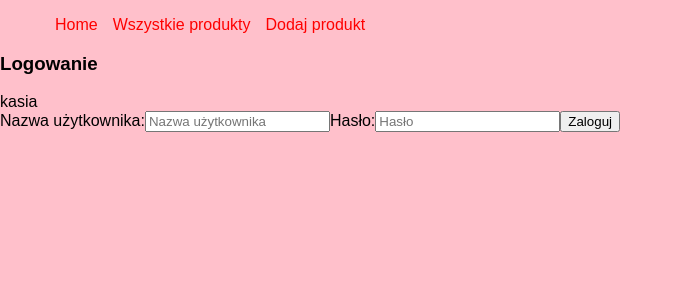
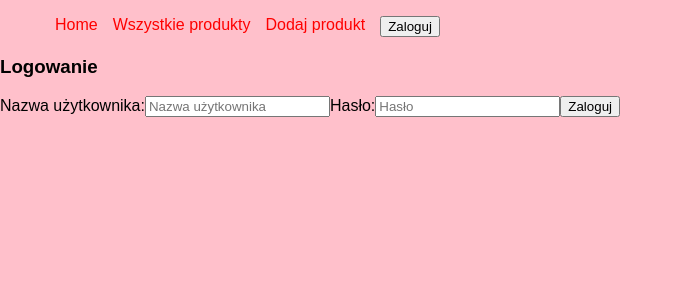
Before and after one commit to kasiaosinska/unitra, a React (Create React App) app: page /login in a window 1280 px wide. Shown: the top 300 px of the page, without its empty margins (0-682 px from the left). Built offline with nearby package versions, Linux system fonts and the light colour scheme.

Commit message:
add login/logout button

```diff
--- a/src/App.js
+++ b/src/App.js
@@ -1,6 +1,7 @@
 import React, { Component } from 'react';
 import './App.css';
 import { BrowserRouter, Route, Redirect } from 'react-router-dom';
+import { inject, observer } from 'mobx-react';
 
 import AddItem from './components/AddItem';
 import AllProducts from './components/AllProducts';
@@ -8,13 +9,11 @@ import Login from './components/Login';
 import Main from './components/Main';
 import Menu from './containers/Menu';
 
-const authorization = {
-    isAuthorized: false,
-};
-
+const App = observer(class App extends Component {
+    render() {
         const PrivateRoute = ({ component: Component, ...rest }) => (
             <Route {...rest} render={(props) => (
-        authorization.isAuthorized === true
+                this.props.store.isLogged
                     ? <Component {...props} />
                     : <Redirect to={{
                         pathname: '/login',
@@ -23,9 +22,6 @@ const PrivateRoute = ({ component: Component, ...rest }) => (
             )} />
         );
 
-class App extends Component {
-    render() {
-        // console.log('app', this.props.store.login);
         return (
             <BrowserRouter>
                 <div>
@@ -38,6 +34,6 @@ class App extends Component {
             </BrowserRouter>
         );
     }
-};
+});
 
-export default App;
+export default inject('store')(App);
--- a/src/components/Login/index.js
+++ b/src/components/Login/index.js
@@ -11,36 +11,37 @@ const Login = observer(class Login extends Component {
         }
     }
 
-    onChange = e => {
-        e.preventDefault();
+    handleChange = (e) => {
         this.setState({
-            username: this.state.username,
-            password: this.state.password,
-        })
+            [e.target.name]: e.target.value
+        });
     };
 
-    onSubmit = e => {
+    handleSubmit = (e) => {
         e.preventDefault();
-        this.props.onLogin(
-            this.state.username,
-            this.state.password
-        )
+        if ( String(this.state.username) === this.props.store.username && String(this.state.password) === this.props.store.password) {
+            this.props.store.isLogged = true;
+            this.props.history.push('/additems');
+        }
+        else {
+            this.props.store.isLogged = false;
+        }
+
     };
 
     render() {
-        console.log('login', this.props.store.login);
+        const { username, password } = this.state;
         return (
             <div>
               <h3>Logowanie</h3>
-                <div>{this.props.store.username}</div>
-                <form className="login" onSubmit={this.onSubmit}>
+                <form className="login" onSubmit={this.handleSubmit}>
                     <label>
                         Nazwa użytkownika:
-                        <input value={this.state.username} onChange={this.onChange} placeholder="Nazwa użytkownika" />
+                        <input name="username" type="text" value={username} onChange={this.handleChange} placeholder="Nazwa użytkownika" />
                     </label>
                     <label>
                         Hasło:
-                        <input value={this.state.password} onChange={this.onChange} placeholder="Hasło" />
+                        <input name="password" type="text" value={password} onChange={this.handleChange} placeholder="Hasło" />
                     </label>
                     <button>Zaloguj</button>
                 </form>
--- a/src/containers/Menu/index.js
+++ b/src/containers/Menu/index.js
@@ -1,8 +1,17 @@
-import React from 'react';
-import { NavLink } from 'react-router-dom';
+import React, { Component } from 'react';
+import { NavLink, withRouter } from 'react-router-dom';
 import './style.css';
+import { observer, inject } from 'mobx-react';
 
-const Menu = () => {
+const Menu = observer(class Menu extends Component {
+
+    handleLoggedOut = (e) => {
+        e.preventDefault();
+        this.props.store.isLogged = false;
+        this.props.history.push('/');
+    };
+
+    render() {
         return (
             <div>
                 <ul className="nav">
@@ -15,9 +24,24 @@ const Menu = () => {
                     <li>
                         <NavLink activeClassName='active' to="/additems">Dodaj produkt</NavLink>
                     </li>
+                    <li>
+                        {this.props.store.isLogged ?
+                            <NavLink activeClassName='active' to="/">
+                                <button onClick={this.handleLoggedOut}>
+                                    Wyloguj
+                                </button>
+                            </NavLink> :
+                            <NavLink activeClassName='active' to="/login">
+                                <button>
+                                    Zaloguj
+                                </button>
+                            </NavLink>
+                        }
+                    </li>
                 </ul>
             </div>
         )
-};
+    }
+});
 
-export default Menu;
+export default withRouter(inject('store')(Menu));
--- a/src/store.js
+++ b/src/store.js
@@ -3,9 +3,9 @@ import { extendObservable } from 'mobx';
 class LoginStore {
     constructor() {
         extendObservable(this, {
-            login: false,
-            username: 'kasia',
-            password: '12345',
+            isLogged: false,
+            username: 'a',
+            password: 'a',
         })
     }
 }
```
Lines whose indentation alone changed are shown as unchanged.
